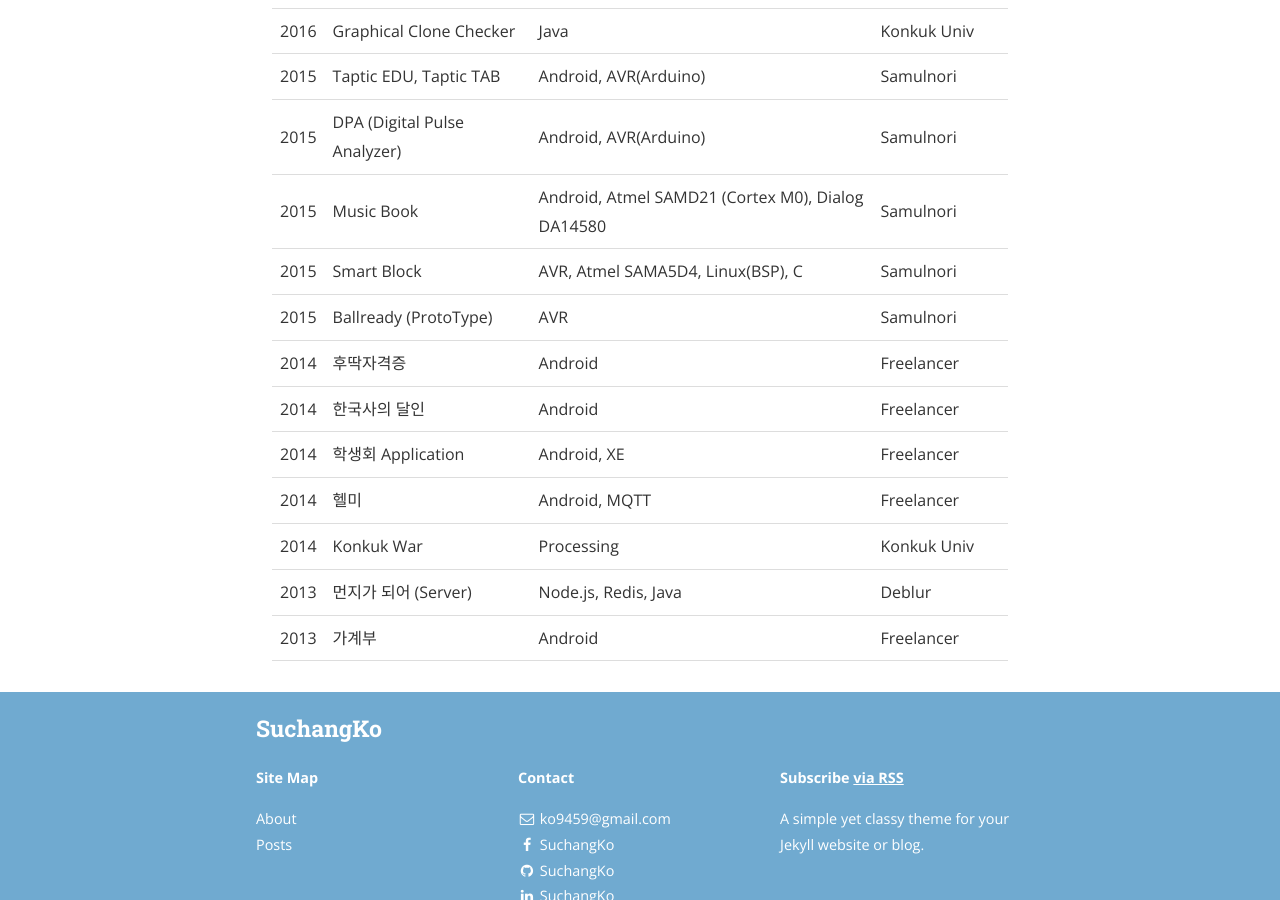
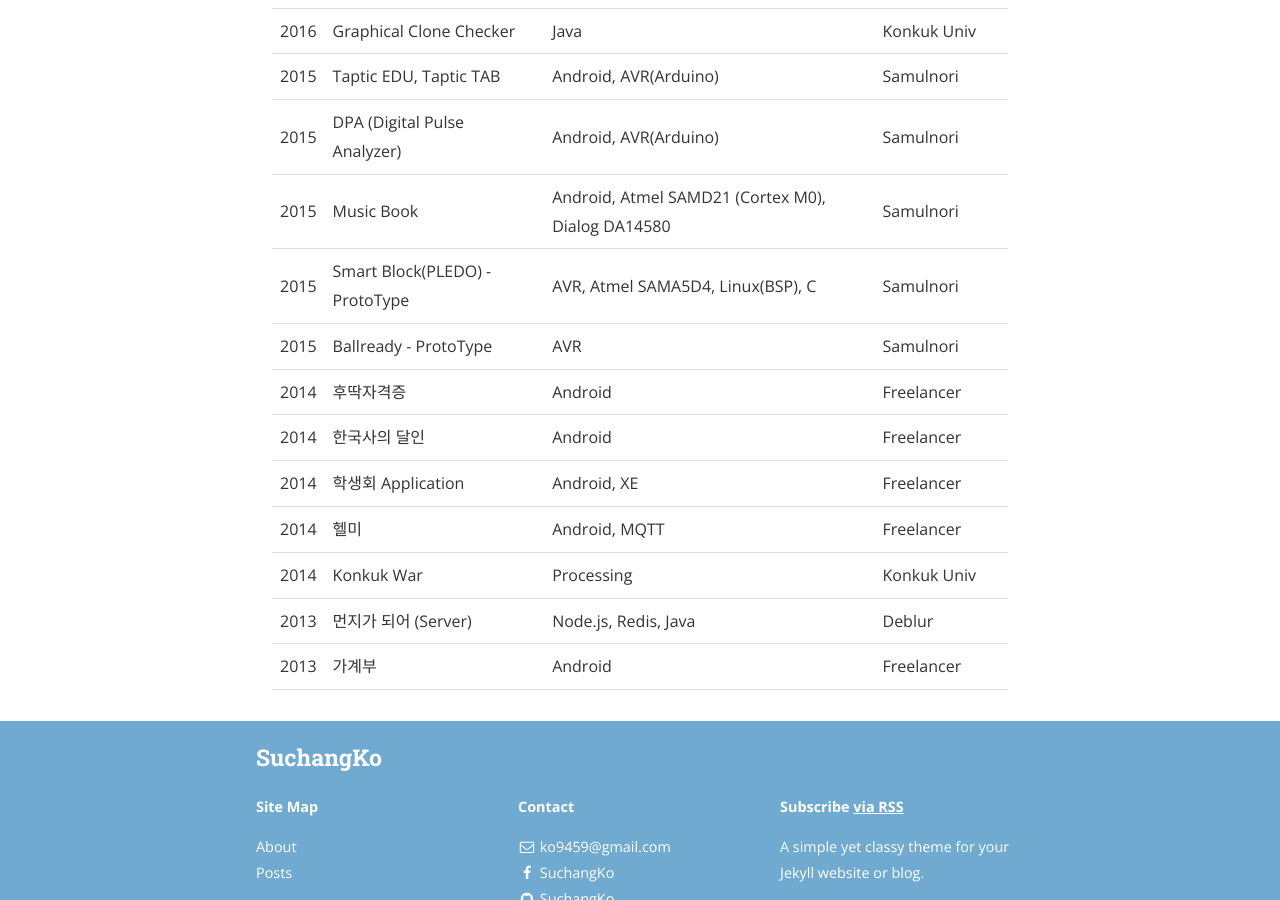
Before and after one commit to SuchangKo/suchangko.github.io, a Jekyll site: the page built from about.md, in a window 1280 px wide and 900 px high, scrolled down 2331 px. Built offline with Jekyll 4.4.1, drawn with Linux system fonts in a browser that asks for light colours; nearby versions of some CDN libraries.

Commit message:
Update about.md

```diff
--- a/about.md
+++ b/about.md
@@ -65,8 +65,8 @@
 | 2015 | Taptic EDU, Taptic TAB | Android, AVR(Arduino) | Samulnori |
 | 2015 | DPA (Digital Pulse Analyzer) | Android, AVR(Arduino) | Samulnori |
 | 2015 | Music Book | Android, Atmel SAMD21 (Cortex M0), Dialog DA14580 | Samulnori |
-| 2015 | Smart Block | AVR, Atmel SAMA5D4, Linux(BSP), C | Samulnori |
-| 2015 | Ballready (ProtoType) | AVR | Samulnori |
+| 2015 | Smart Block(PLEDO) - ProtoType | AVR, Atmel SAMA5D4, Linux(BSP), C | Samulnori |
+| 2015 | Ballready - ProtoType | AVR | Samulnori |
 | 2014 | 후딱자격증 | Android | Freelancer |
 | 2014 | 한국사의 달인 | Android | Freelancer |
 | 2014 | 학생회 Application | Android, XE | Freelancer |
```
